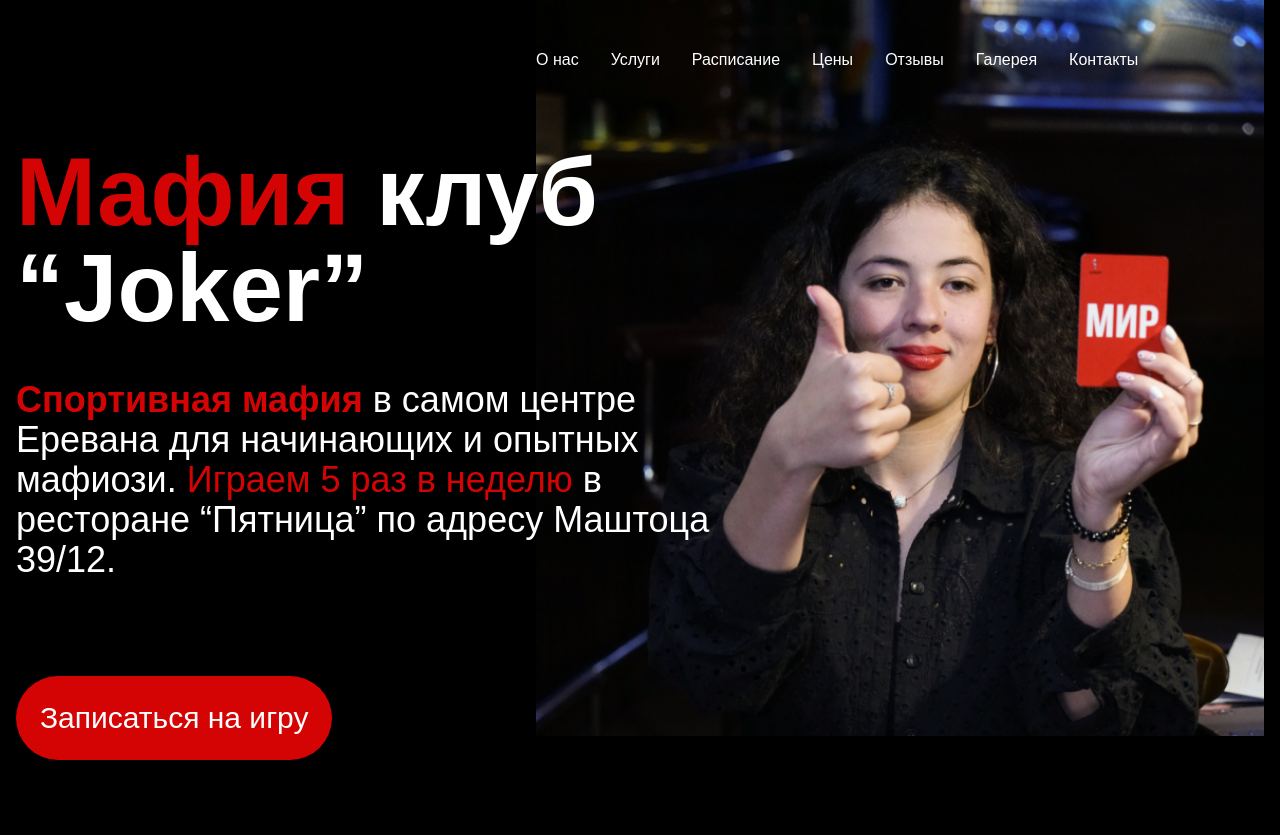
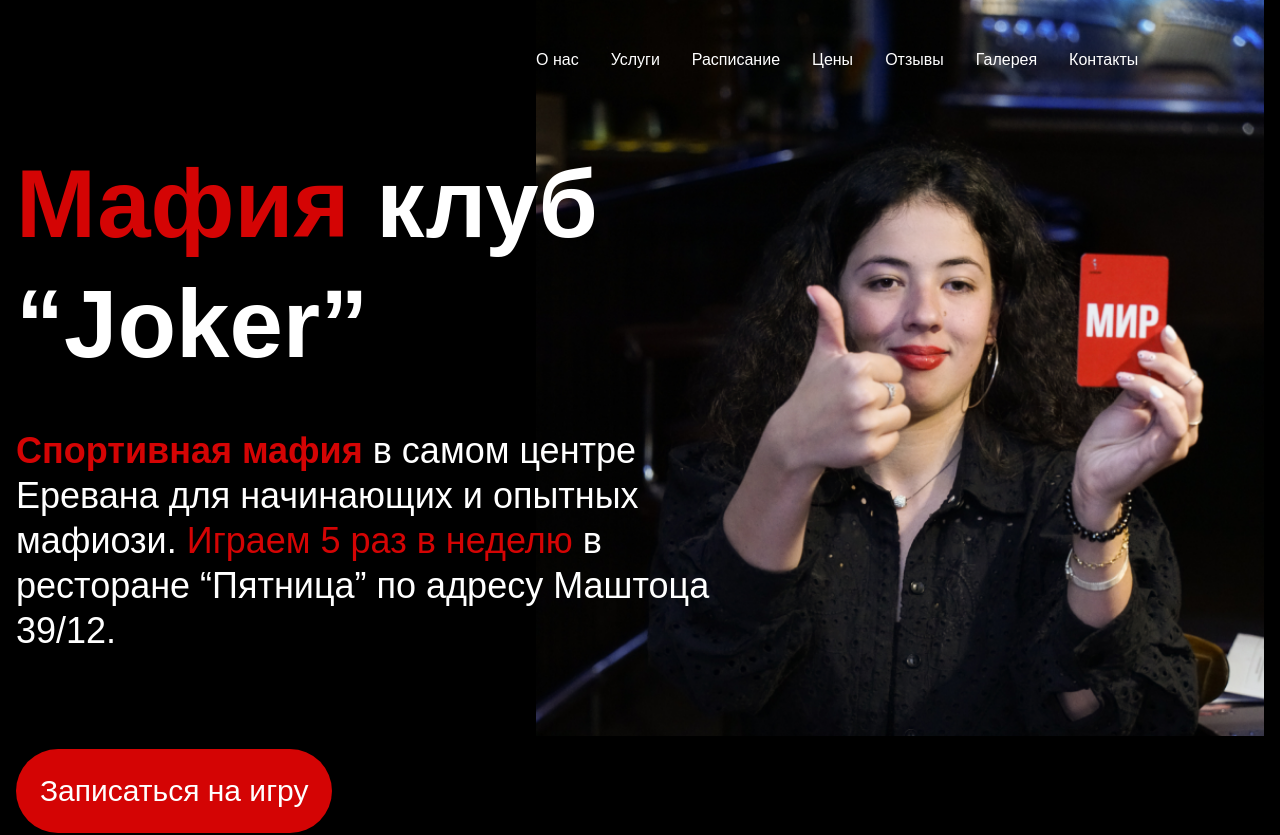
Before and after one commit to saroyangor/joker-mafia, a React (Vite) app: page / in a window 1280 px wide. Shown: the top 835 px of the page. Built offline with nearby package versions, Linux system fonts and the light colour scheme.

Commit message:
small fixes

```diff
--- a/src/components/Hero.jsx
+++ b/src/components/Hero.jsx
@@ -79,10 +79,10 @@ export function Hero({allRefs, heroRef}) {
   return (
     <section className="flex lg:min-h-[92vh]" ref={heroRef}>
       <div className="lg:max-w-[726px] mt-36 lg:absolute">
-        <h1 className="lg:text-8xl sm:text-6xl text-4xl font-bold lg:mb-11 mb-5 leading-tight">
+        <h1 className="lg:text-8xl sm:text-6xl text-4xl font-bold lg:mb-11 mb-5 lh-125">
           <span className="text-red">Мафия</span> клуб “Joker”
         </h1>
-        <p className="lg:text-4xl sm:text-2xl text-xl leading-tight">
+        <p className="lg:text-4xl sm:text-2xl text-xl lh-125">
           <span className="text-red font-bold">Спортивная мафия</span> в самом центре Еревана для начинающих и опытных
           мафиози. <span className="text-red font-medium">Играем 5 раз в неделю</span> в ресторане “Пятница” по адресу
           Маштоца 39/12.
--- a/src/components/Services.jsx
+++ b/src/components/Services.jsx
@@ -49,7 +49,7 @@ export function Services({servicesRef}) {
           <div className="xl:w-full flex flex-col justify-end relative group cursor-pointer">
             <div className="absolute md:w-full w-11/12 h-full bg-black opacity-0 group-hover:opacity-75 transition duration-500">
               <p
-                className="xl:text-2xl md:text-xl sm:text-2xl text-sm leading-7 w-10/12 absolute top-1/2 left-1/2 transform -translate-x-1/2 -translate-y-1/2">
+                className="xl:text-2xl md:text-xl sm:text-2xl text-sm lh-175 w-10/12 absolute top-1/2 left-1/2 transform -translate-x-1/2 -translate-y-1/2">
                 Каждую пятницу и субботу проводим мастер классы и игры с разборами для начинающих мафиози. Опытные
                 ведущие
                 дают разбор после каждой игры, чтобы новые игроки легко вливались в комьюнити и оттачивали свои навыки
@@ -66,7 +66,7 @@ export function Services({servicesRef}) {
           <div className="xl:w-full flex flex-col justify-end relative group cursor-pointer">
             <div className="absolute md:w-full w-11/12 h-full bg-black opacity-0 group-hover:opacity-75 transition duration-500">
               <p
-                className="xl:text-2xl md:text-xl sm:text-2xl text-sm leading-7 w-10/12 absolute top-1/2 left-1/2 transform -translate-x-1/2 -translate-y-1/2">
+                className="xl:text-2xl md:text-xl sm:text-2xl text-sm lh-175 w-10/12 absolute top-1/2 left-1/2 transform -translate-x-1/2 -translate-y-1/2">
                 Играем фанки с опытными игроками каждые вторник, четверг и субботу, а также регулярно проводим закрытые
                 внутриклубные миникапы и международные турниры под эгидой ФИИМ.
 
@@ -81,7 +81,7 @@ export function Services({servicesRef}) {
           <div className="xl:w-full flex flex-col justify-end relative group cursor-pointer">
             <div className="absolute md:w-full w-11/12 h-full bg-black opacity-0 group-hover:opacity-75 transition duration-500">
               <p
-                className="xl:text-2xl md:text-xl sm:text-2xl text-sm leading-7 w-10/12 absolute top-1/2 left-1/2 transform -translate-x-1/2 -translate-y-1/2">
+                className="xl:text-2xl md:text-xl sm:text-2xl text-sm lh-175 w-10/12 absolute top-1/2 left-1/2 transform -translate-x-1/2 -translate-y-1/2">
                 Организуем корпоратив для вашей компании под персональные запросы. Добавим интересных ролей, упростим
                 правила и
                 сделаем всё максимально возможное, чтобы вы с коллегами как следует повеселились. Бурные эмоции
--- a/src/index.css
+++ b/src/index.css
@@ -18,6 +18,14 @@ body {
 .right {
     background-image: url("./assets/banner.png");
     background-size: cover;
+}
+
+.lh-125 {
+    line-height: 125% !important;
+}
+
+.lh-175 {
+    line-height: 175% !important;
 }
 
 .services > .slick-list > .slick-track {
```
